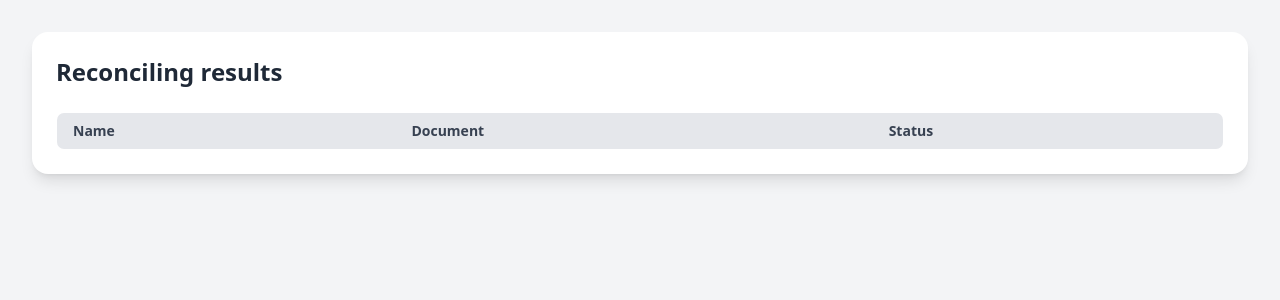
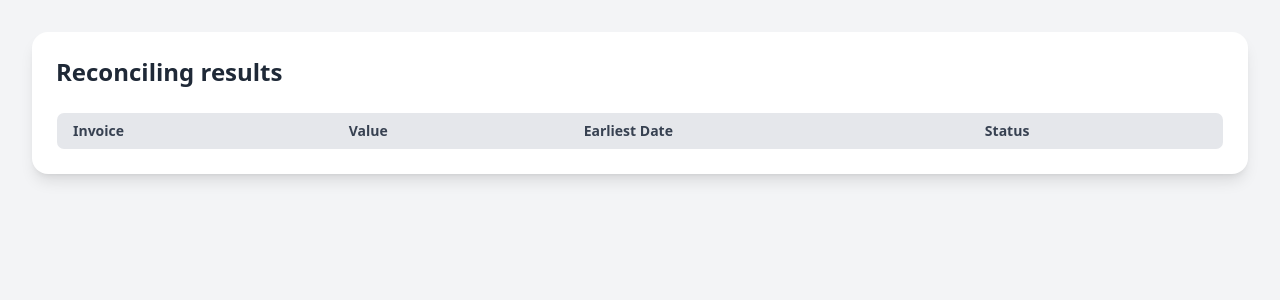
Before and after one commit to Gaabrielgomes/accounting-reconciler, a Django app: page /reconcile/results/ in a window 1280 px wide. Shown: the top 300 px of the page. Run offline with Django 5.2, Linux system fonts and the light colour scheme; lists and menus that the app fills with data are empty; some libraries are stand-ins or nearby versions.

Commit message:
Updated results page table and fields

```diff
--- a/templates/pages/reconcile_results.html
+++ b/templates/pages/reconcile_results.html
@@ -20,8 +20,9 @@
                 <table class="min-w-full border border-gray-200 rounded-lg overflow-hidden">
                     <thead class="bg-gray-200">
                         <tr>
-                            <th class="px-4 py-2 text-left text-sm font-semibold text-gray-700">Name</th>
-                            <th class="px-4 py-2 text-left text-sm font-semibold text-gray-700">Document</th>
+                            <th class="px-4 py-2 text-left text-sm font-semibold text-gray-700">Invoice</th>
+                            <th class="px-4 py-2 text-left text-sm font-semibold text-gray-700">Value</th>
+                            <th class="px-4 py-2 text-left text-sm font-semibold text-gray-700">Earliest Date</th>
                             <th class="px-4 py-2 text-left text-sm font-semibold text-gray-700">Status</th>
                         </tr>
                     </thead>
@@ -29,10 +30,11 @@
 
                         {% for row in results %}
                         <tr class="hover:bg-gray-50">
-                            <td class="px-4 py-2 text-sm text-gray-700">{{ row.name }}</td>
-                            <td class="px-4 py-2 text-sm text-gray-700">{{ row.document }}</td>
+                            <td class="px-4 py-2 text-sm text-gray-700">{{ row.invoice }}</td>
+                            <td class="px-4 py-2 text-sm text-gray-700">{{ row.value }}</td>
+                            <td class="px-4 py-2 text-sm text-gray-700">{{ row.earliest_date }}</td>
                             <td class="px-4 py-2 text-sm font-semibold
-                                {% if row.status == 'OK' %}
+                                {% if row.status == 'ZEROED' %}
                                     text-green-600
                                 {% else %}
                                     text-red-600
```
